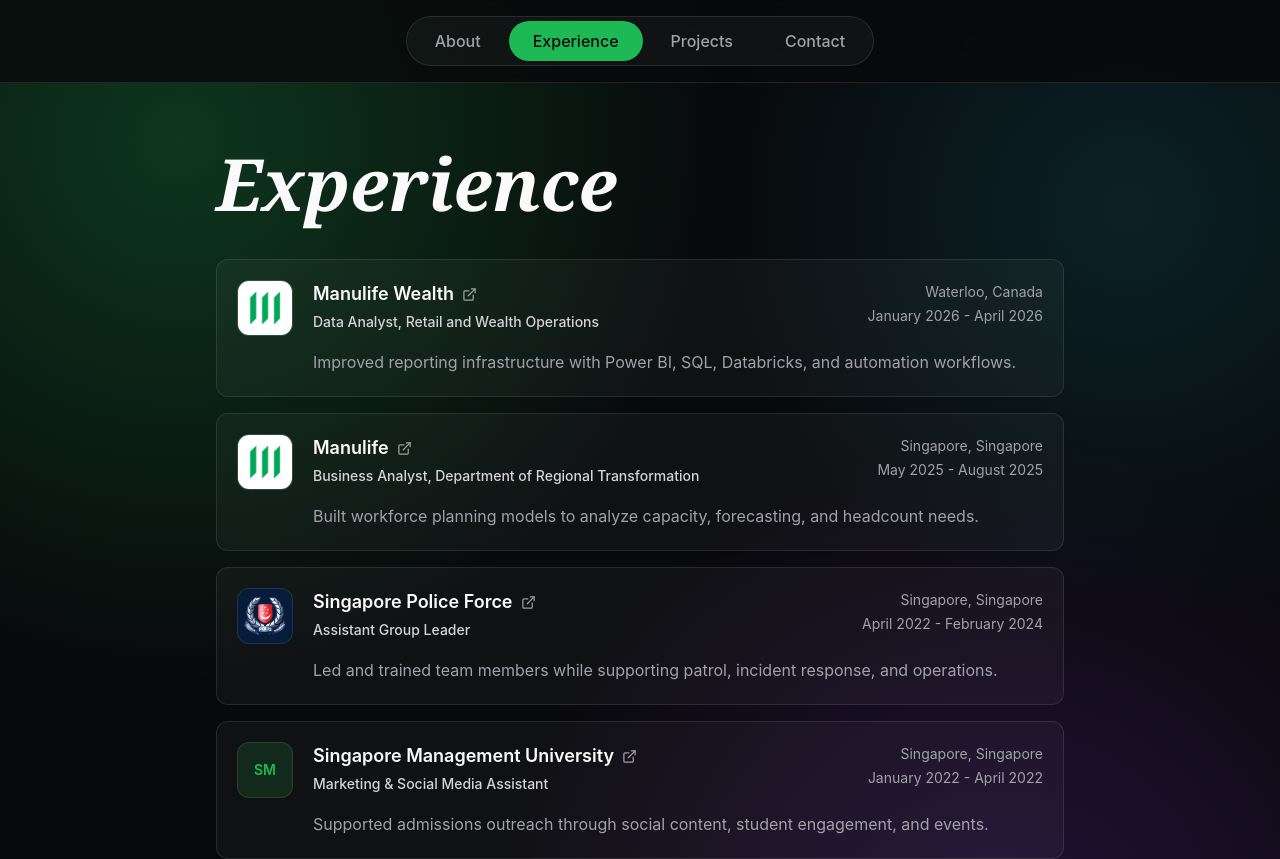
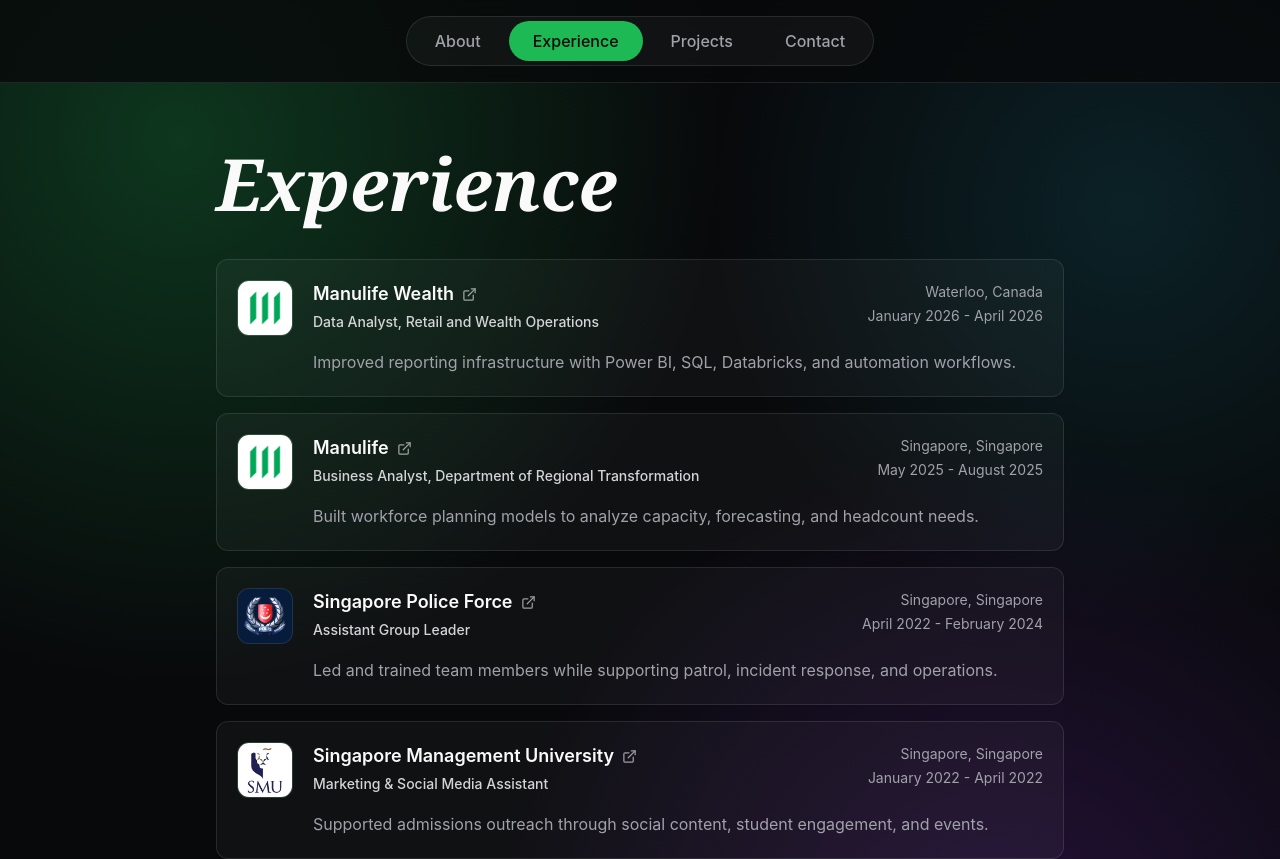
Before and after one commit to aimaandalvi/personal-website, a Next.js app: page /experience in a window 1280 px wide. Shown: the top 859 px of the page. Built offline with nearby package versions, Linux system fonts and the light colour scheme.

Commit message:
Initial portfolio site

```diff
--- a/data/experiences.ts
+++ b/data/experiences.ts
@@ -54,5 +54,6 @@
       "Supported admissions outreach through social content, student engagement, and events.",
     link: "https://www.smu.edu.sg/",
     initials: "SM",
+    logo: "/smu-logo.jpeg",
   },
 ];
```
Also changed, not shown: public/smu-logo.jpeg (added).
